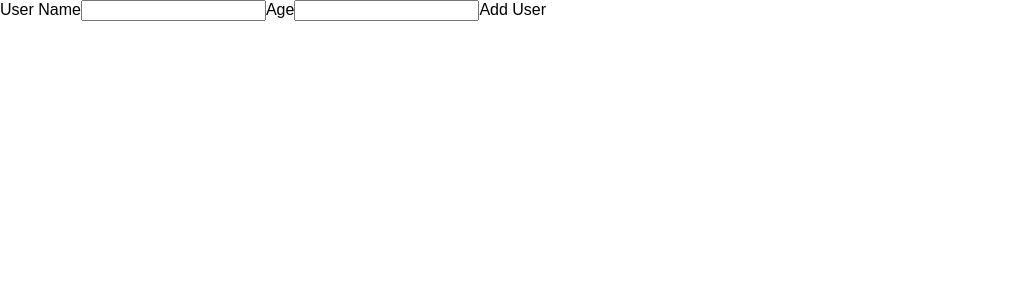
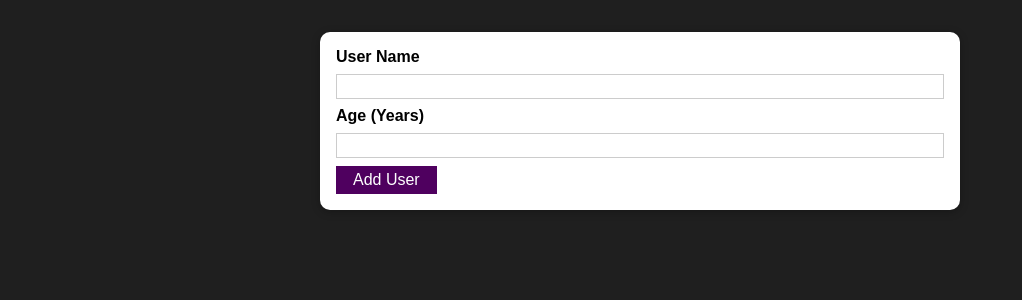
Before and after one commit to andrelmm91/AddUserList_React, a React (Create React App) app: page / in a window 1280 px wide. Shown: the top 300 px of the page, without its empty margins (0-1022 px from the left). Built offline with nearby package versions, Linux system fonts and the light colour scheme.

Commit message:
adding user interface

```diff
--- /dev/null
+++ b/src/components/UI/Button.js
@@ -0,0 +1,16 @@
+import React from "react";
+import classes from "./Button.module.css";
+
+function Button(props) {
+  return (
+    <button
+      className={classes.button}
+      type={props.type || "button"}
+      onClick={props.onClick}
+    >
+      {props.children}
+    </button>
+  );
+}
+
+export default Button;
--- /dev/null
+++ b/src/components/UI/Button.module.css
@@ -0,0 +1,18 @@
+.button {
+    font: inherit;
+    border: 1px solid #4f005f;
+    background: #4f005f;
+    color: white;
+    padding: 0.25rem 1rem;
+    cursor: pointer;
+  }
+
+  .button:hover,
+  .button:active {
+    background: #741188;
+    border-color: #741188;
+  }
+
+  .button:focus {
+    outline: none;
+  }
--- /dev/null
+++ b/src/components/UI/Card.js
@@ -0,0 +1,11 @@
+import React from "react";
+import classes from "./Card.module.css";
+
+function Card(props) {
+  // dinamically, we are adding the css from card and those from props by using ${}
+  return (
+    <div className={` ${classes.card} ${props.className} `}>{props.children}</div>
+  );
+}
+
+export default Card;
--- /dev/null
+++ b/src/components/UI/Card.module.css
@@ -0,0 +1,5 @@
+.card {
+    background: white;
+    box-shadow: 0 2px 8px rgba(0, 0, 0, 0.26);
+    border-radius: 10px;
+}
--- a/src/components/Users/AddUser.js
+++ b/src/components/Users/AddUser.js
@@ -1,18 +1,23 @@
 import React from "react";
+import Button from "../UI/Button"; // custom Button
+import Card from "../UI/Card";
+import classes from "./AddUser.module.css";
 
-function AddUser() {
+function AddUser(props) {
   function addUserHandler(event) {
     event.preventDefault();
   }
 
   return (
-    <form onSubmit={addUserHandler}>
-      <label htmlFor="username">User Name</label>
-      <input id="username" type="text" />
-      <label htmlFor="age">Age</label>
-      <input id="age" type="number" />
-      <buttton type="submit">Add User</buttton>
-    </form>
+    <Card className={classes.input}>
+      <form onSubmit={addUserHandler}>
+        <label htmlFor="username">User Name</label>
+        <input id="username" type="text" />
+        <label htmlFor="age">Age (Years)</label>
+        <input id="age" type="number" />
+        <Button type="submit">Add User</Button>
+      </form>
+    </Card>
   );
 }
 
--- /dev/null
+++ b/src/components/Users/AddUser.module.css
@@ -0,0 +1,26 @@
+.input {
+    margin: 2rem auto;
+    padding: 1rem;
+    width: 90%;
+    max-width: 40rem;
+  }
+
+  .input label {
+    display: block;
+    font-weight: bold;
+    margin-bottom: 0.5rem;
+  }
+
+  .input input {
+    font: inherit;
+    display: block;
+    width: 100%;
+    border: 1px solid #ccc;
+    padding: 0.15rem;
+    margin-bottom: 0.5rem;
+  }
+
+  .input input:focus {
+    outline: none;
+    border-color: #4f005f;
+  }
--- a/src/index.css
+++ b/src/index.css
@@ -4,7 +4,7 @@
 
 html {
   font-family: sans-serif;
-  background: #1f1f1f1
+  background: #1f1f1f;
 }
 
 body {
```
